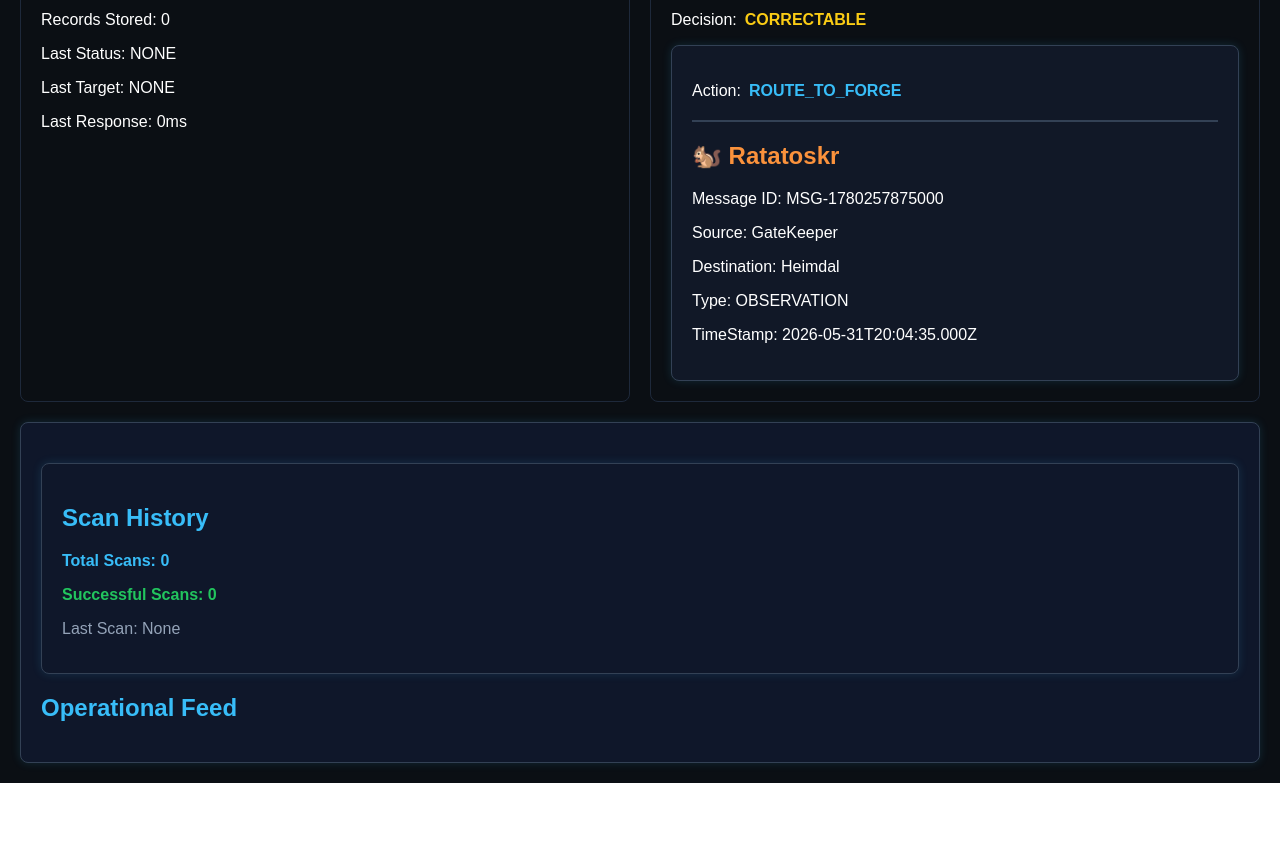
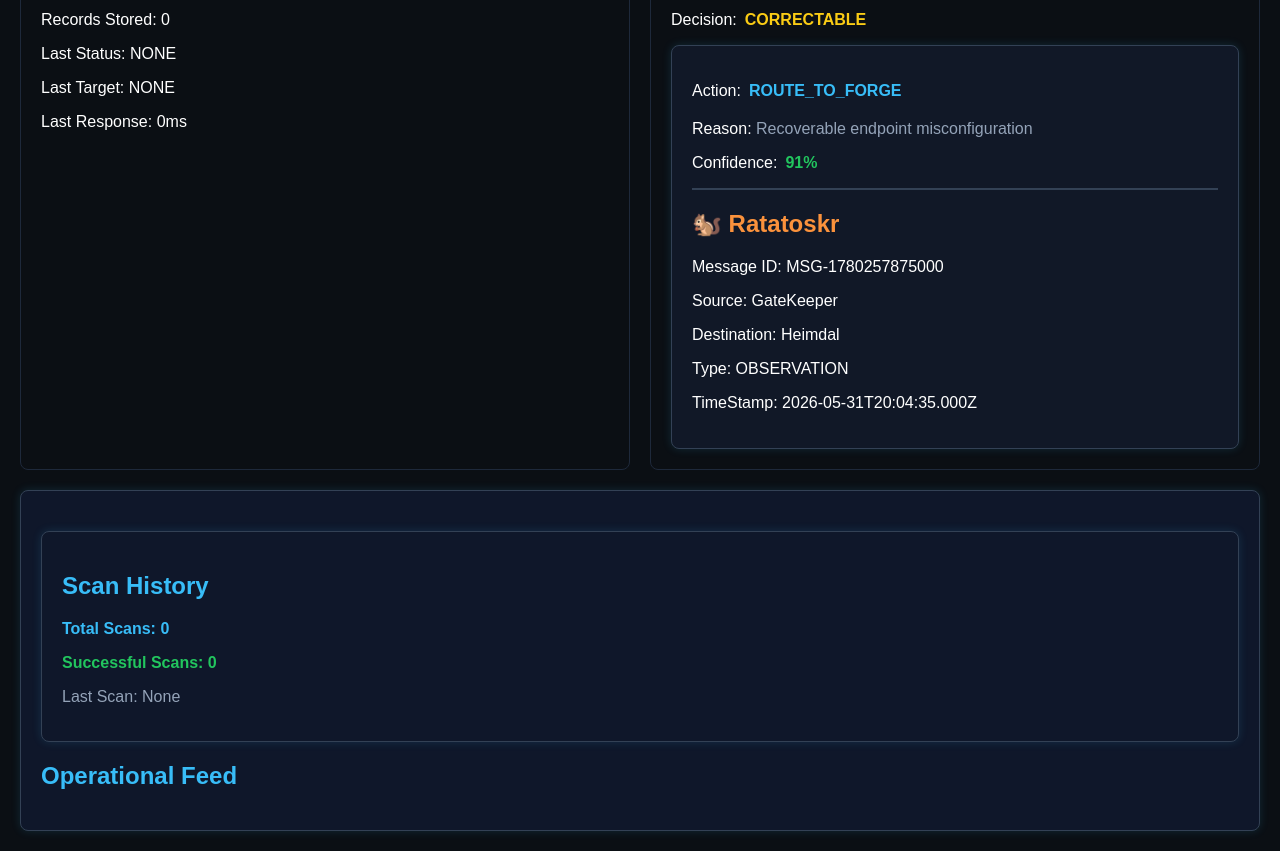
Before and after one commit to GunSlinger0715/overwatch-dashboard, a React (Create React App) app: page / in a window 1280 px wide. Shown: the part 960-1811 px from the top of the page. Before the commit the page ends 1743 px from the top, so only its background shows below. Built offline with nearby package versions, Linux system fonts and the light colour scheme.

Commit message:
Add Odin reasoning and confidence scoring

```diff
--- a/src/App.js
+++ b/src/App.js
@@ -443,6 +443,31 @@ function App() {
               </span>
             </p>
 
+            <p>
+              Reason:{" "}
+              <span
+                style={{
+                  color: "#94A3B8",
+                  marginLefft: "8px"
+                }}
+              >
+                {dashboardData.odin.reason}
+              </span>
+            </p>
+
+            <p>
+              Confidence:
+              <span
+                style={{
+                  color: "#22C55E",
+                  fontWeight: "bold",
+                  marginLeft: "8px"
+                }}
+              >
+                {(dashboardData.odin.confidence * 100).toFixed(0)}%
+              </span>
+            </p>
+
             <hr
               style={{
                 border: "1px solid #334155",
--- a/src/dashboardData.js
+++ b/src/dashboardData.js
@@ -17,6 +17,8 @@ export const dashboardData = {
 
     odin: {
         decision: "CORRECTABLE",
-        recommendedAction: "ROUTE_TO_FORGE"
+        recommendedAction: "ROUTE_TO_FORGE",
+        reason: "Recoverable endpoint misconfiguration",
+        confidence: 0.91
     }
 };
```
